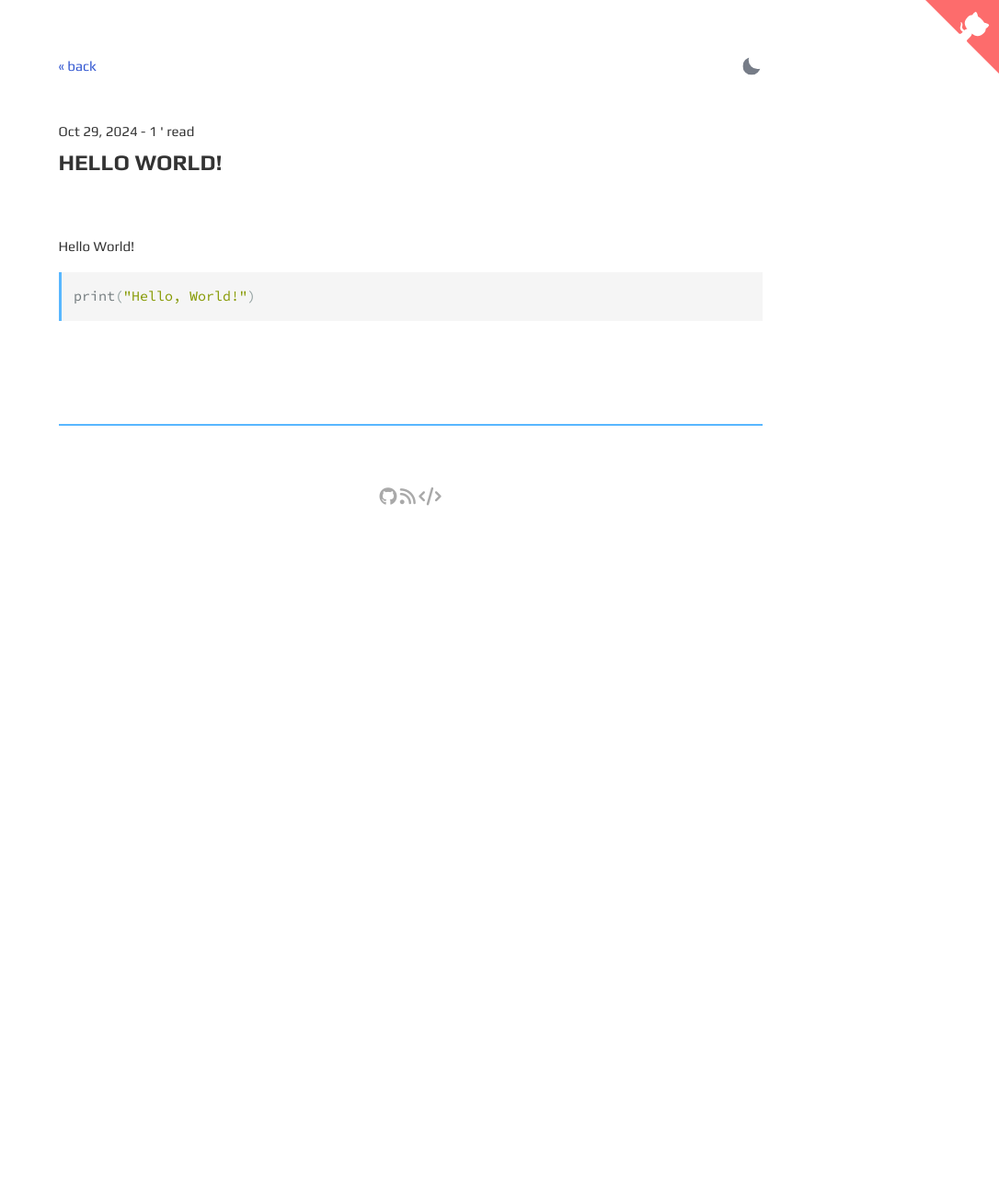
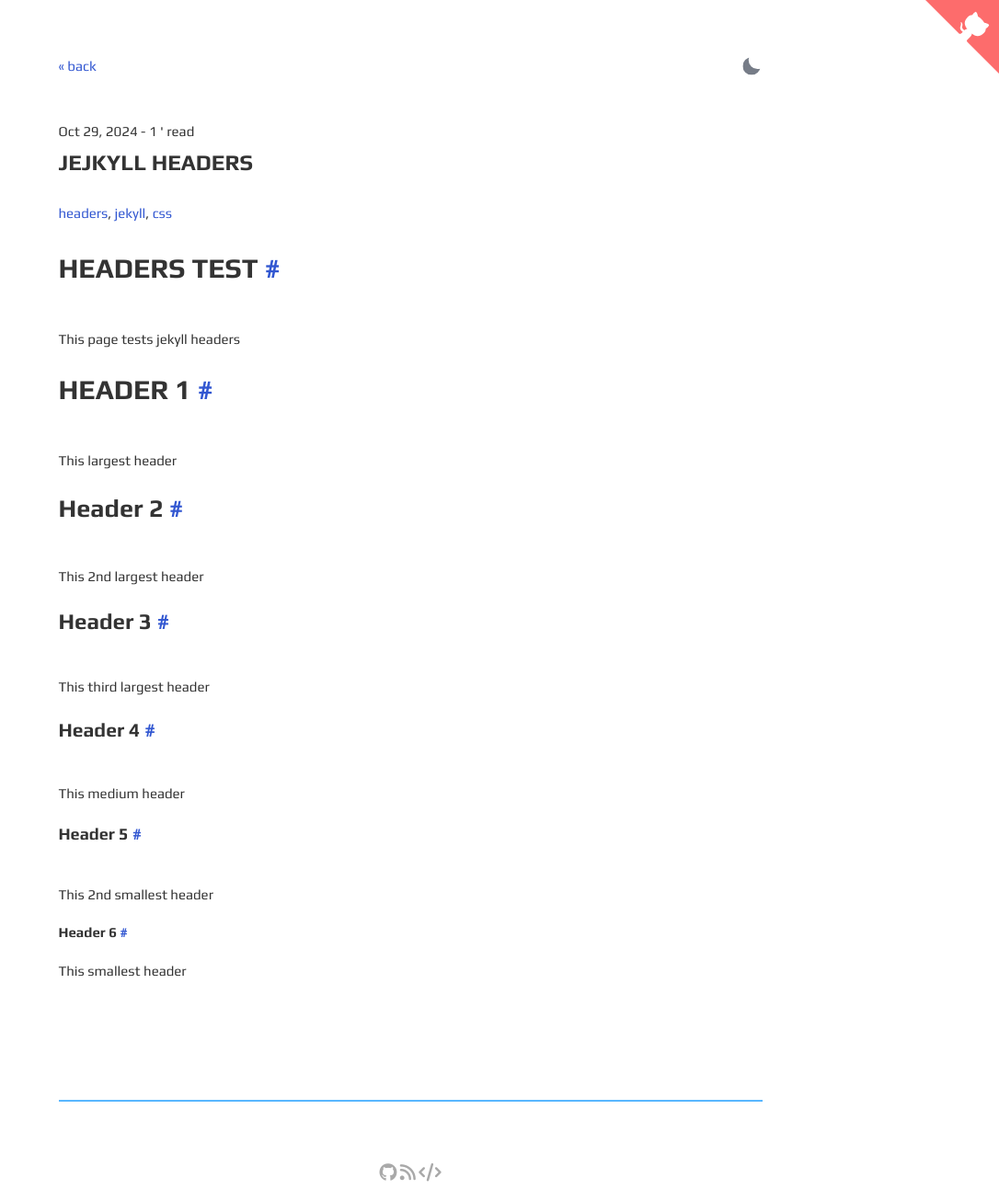
Before and after one commit to sakim/sakim.github.io, a Jekyll site: the page built from _posts/2024-10-29-hello-world.md, in a window 1280 px wide. Shown: the whole page at 92% size, without its empty margins (194-1280 px from the left). Built offline with Jekyll 4.4.1, drawn with Linux system fonts in a browser that asks for light colours; before the commit the page ends 900 px from its top, so only the background shows below that.

Commit message:
Update 2024-10-29-hello-world.md

````diff
--- a/_posts/2024-10-29-hello-world.md
+++ b/_posts/2024-10-29-hello-world.md
@@ -1,13 +1,30 @@
 ---
 layout: post
-title: Hello World!
-description: This is a placeholder post.
-summary: This is a placeholder post.
-tags:
+title: Jejkyll Headers
+description: This is page to test jekyll headers
+summary: This page tests jekyll headers.
+tags: headers jekyll css
+minute: 1
 ---
 
-Hello World!
+# Headers Test
+This page tests jekyll headers
 
-```swift
-print("Hello, World!")
-```
+
+# Header 1
+This largest header
+
+## Header 2
+This 2nd largest header
+
+### Header 3
+This third largest header
+
+#### Header 4
+This medium header
+
+##### Header 5
+This 2nd smallest header
+
+###### Header 6
+This smallest header
````
